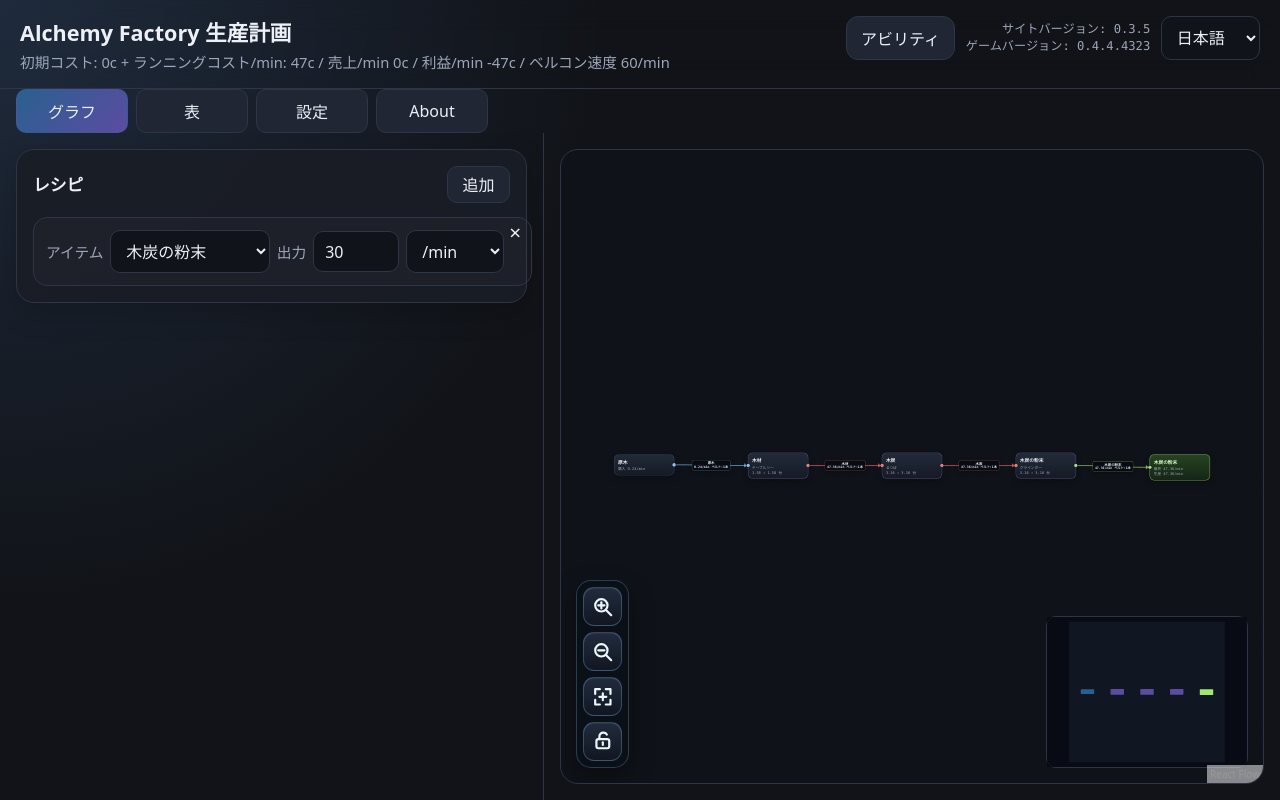
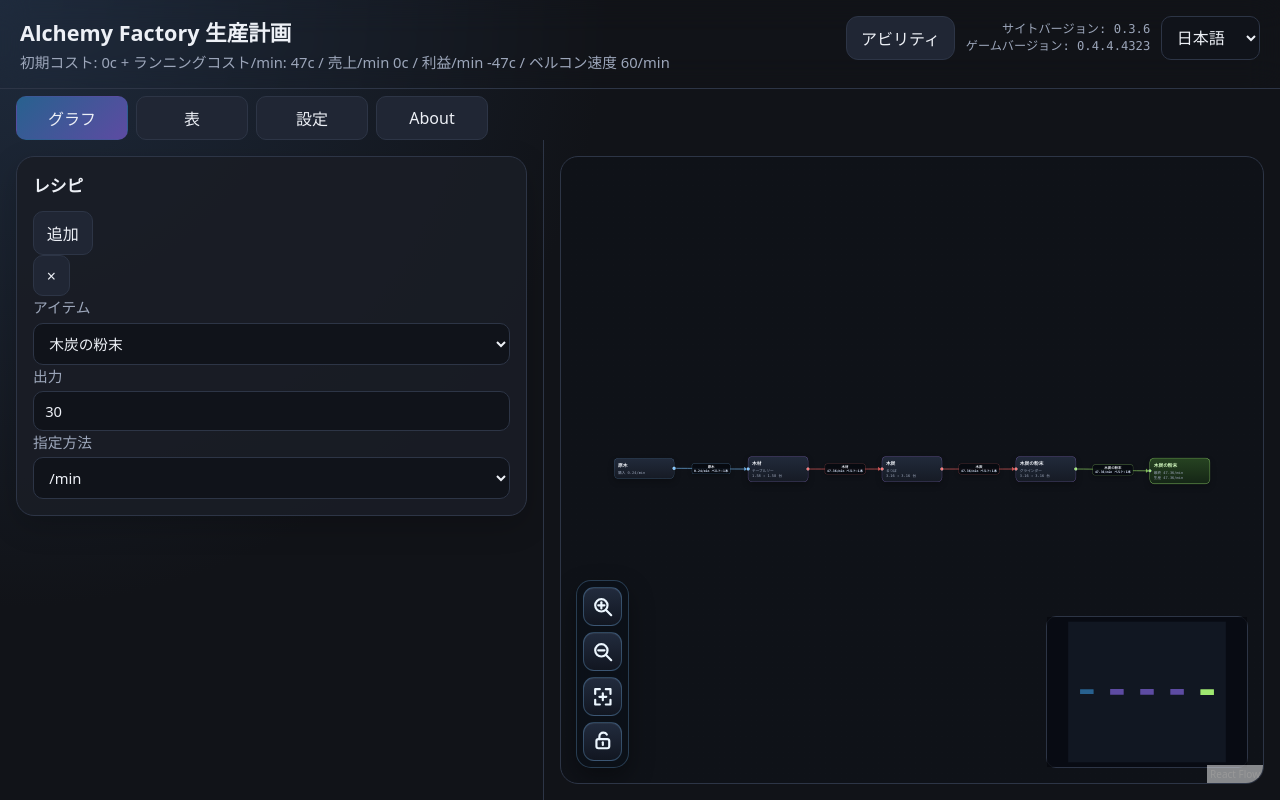
Before and after one commit to spaltfcy/alchemyfactory-calculator, a React (Vite) app: page / in a window 1280 px wide. Built offline with nearby package versions, Linux system fonts and the light colour scheme.

Commit message:
Add runtime hash modes and improve about page

```diff
--- a/package.json
+++ b/package.json
@@ -1,6 +1,6 @@
 {
   "name": "alchemyfactory-calculator",
-  "version": "0.3.5",
+  "version": "0.3.6",
   "private": true,
   "type": "module",
   "scripts": {
--- a/src/App.tsx
+++ b/src/App.tsx
@@ -1,5 +1,5 @@
 // @ts-nocheck
-import { useEffect, useMemo, useState } from 'react';
+import { useEffect, useMemo, useRef, useState } from 'react';
 import type { AbilityId, AppState } from './types';
 import { DEFAULT_STATE } from './defaultState';
 import { calculate } from './engine/calculate';
@@ -13,8 +13,14 @@ import { SettingsTab } from './components/SettingsTab';
 import { AboutTab } from './components/AboutTab';
 import { formatCopper, formatNumber } from './utils/format';
 
-const APP_VERSION = '0.3.5';
+const APP_VERSION = '0.3.6';
 const GAME_VERSION = '0.4.4.4323';
+
+type RuntimeFlags = {
+  debug: boolean;
+  explicitSafeMode: boolean;
+  safeMode: boolean;
+};
 
 const abilityLabels: Record<AbilityId, { ja: string; en: string }> = {
   logisticsEfficiency: { ja: '物流効率', en: 'Logistics' },
@@ -26,19 +32,56 @@ const abilityLabels: Record<AbilityId, { ja: string; en: string }> = {
   salesAbility: { ja: '販売能力', en: 'Sales' },
   negotiationSkill: { ja: '交渉スキル', en: 'Negotiation' },
   customerManagement: { ja: '顧客管理', en: 'Customers' },
-  relicKnowledge: { ja: '遺物知識', en: 'Relics' },
+  relicKnowledge: { ja: '聖遺物の知識', en: 'Relics' },
 };
 
-function parseRuntimeFlags() {
-  const hash = window.location.hash.startsWith('#') ? window.location.hash.slice(1) : window.location.hash;
-  const params = hash.split('&').filter(Boolean);
+function parseRuntimeFlags(): RuntimeFlags {
+  const rawHash = window.location.hash.startsWith('#') ? window.location.hash.slice(1) : window.location.hash;
+  const parts = rawHash.split('&').filter(Boolean);
+  const cleanParts: string[] = [];
+
+  let debug = false;
+  let explicitSafeMode = false;
+
+  for (const part of parts) {
+    if (part === 'DEBUG=ON') {
+      if (!debug) {
+        debug = true;
+        cleanParts.push('DEBUG=ON');
+      }
+
+      continue;
+    }
+
+    const lower = part.toLowerCase();
+    if (lower === 'safe' || lower === 'safemode') {
+      if (!explicitSafeMode) {
+        explicitSafeMode = true;
+        cleanParts.push(lower);
+      }
+
+      continue;
+    }
+  }
+
+  const cleanHash = cleanParts.length ? '#' + cleanParts.join('&') : '';
+
+  if (window.location.hash !== cleanHash) {
+    window.history.replaceState(null, '', window.location.pathname + window.location.search + cleanHash);
+  }
 
   return {
-    debug: params.includes('DEBUG=ON'),
-    safeMode: params.some((part) => {
-      const lower = part.toLowerCase();
-      return lower === 'safe' || lower === 'safemode';
-    }),
+    debug,
+    explicitSafeMode,
+    safeMode: debug || explicitSafeMode,
+  };
+}
+
+function resetStateForSafeMode(current: AppState): AppState {
+  return {
+    ...DEFAULT_STATE,
+    language: current.language,
+    activeTab: current.activeTab,
   };
 }
 
@@ -75,11 +118,29 @@ function mergeInitialState(safeMode: boolean): AppState {
 }
 
 export function App() {
-  const runtimeFlags = useMemo(() => parseRuntimeFlags(), []);
-  const [state, setState] = useState(() => mergeInitialState(runtimeFlags.safeMode));
+  const [runtimeFlags, setRuntimeFlags] = useState(() => parseRuntimeFlags());
+  const [state, setState] = useState(() => mergeInitialState(parseRuntimeFlags().safeMode));
   const [abilityOpen, setAbilityOpen] = useState(false);
+  const previousSafeMode = useRef(runtimeFlags.safeMode);
   const lang = state.language;
   const showSidebar = state.activeTab === 'graph' || state.activeTab === 'table';
+
+  useEffect(() => {
+    const onHashChange = () => {
+      setRuntimeFlags(parseRuntimeFlags());
+    };
+
+    window.addEventListener('hashchange', onHashChange);
+    return () => window.removeEventListener('hashchange', onHashChange);
+  }, []);
+
+  useEffect(() => {
+    if (!previousSafeMode.current && runtimeFlags.safeMode) {
+      setState((current) => resetStateForSafeMode(current));
+    }
+
+    previousSafeMode.current = runtimeFlags.safeMode;
+  }, [runtimeFlags.safeMode]);
 
   useEffect(() => {
     if (runtimeFlags.safeMode) return;
@@ -142,7 +203,7 @@ export function App() {
           <h1>
             {t('appTitle', lang)}
             {runtimeFlags.debug && <span className="debug-badge">[DEBUG]</span>}
-            {runtimeFlags.safeMode && <span className="safe-mode-badge">Safe mode</span>}
+            {runtimeFlags.explicitSafeMode && <span className="safe-mode-badge">Safe mode</span>}
           </h1>
           <p>
             {initialCostLabel}: {formatCopper(initialCost)} + {runningCostLabel}: {formatCopper(runningCost)} /{' '}
@@ -150,7 +211,7 @@ export function App() {
             {formatCopper(result.totals.profitCopperPerMin)} / {t('conveyorSpeed', lang)}{' '}
             {formatNumber(result.totals.conveyorItemsPerMinute)}/min
           </p>
-          {runtimeFlags.safeMode && <p className="safe-mode-notice">{safeModeNotice}</p>}
+          {runtimeFlags.explicitSafeMode && <p className="safe-mode-notice">{safeModeNotice}</p>}
         </div>
 
         <div className={abilityOpen ? 'header-ability-panel is-open' : 'header-ability-panel'} aria-label={t('abilities', lang)}>
--- a/src/components/AboutTab.tsx
+++ b/src/components/AboutTab.tsx
@@ -2,53 +2,66 @@
 import type { Lang } from '../types';
 
 const repoUrl = 'https://github.com/spaltfcy/alchemyfactory-calculator';
+const safeModeUrl = 'https://spaltfcy.github.io/alchemyfactory-calculator/#safemode';
 
 export function AboutTab({ lang }: { lang: Lang }) {
   if (lang === 'en') {
     return (
-      <div className="about-tab stack">
       <section className="panel about-panel">
         <h2>About this tool</h2>
-          <p>This is a fresh implementation of a small Alchemy Factory production planner for GitHub Pages.</p>
-          <p>The initial recipe data is based on Alchemy Factory Codex pages and is intentionally small. Replace the data files after checking the latest in-game values.</p>
-          <ul>
-            <li>Graph / Table / Settings / About tabs</li>
-            <li>Japanese / English UI</li>
+
+        <p>This is an Alchemy Factory production planner that runs on GitHub Pages.</p>
+
+        <p>If you find bugs or incorrect recipes, please report them on GitHub.</p>
+
+        <h3>Features</h3>
+        <ul className="about-feature-list">
           <li>Multiple production targets</li>
           <li>Items/min or machine-count targets</li>
+          <li>Machine count and conveyor count estimation</li>
           <li>Byproduct reuse / discard settings</li>
-            <li>Conveyor count estimation</li>
-            <li>Ability values saved and defined in editable arrays</li>
-            <li>Double-click a graph node to toggle completed state</li>
+          <li>Fuel calculation</li>
+          <li>Graph and table views</li>
+          <li>JSON save / load</li>
+          <li>Auto-save for recipes and settings</li>
+          <li>
+            When opening multiple tabs, using <a href={safeModeUrl}>SafeMode</a> is recommended because it disables auto-save.
+          </li>
         </ul>
+
         <p>
-            GitHub: <a href={repoUrl} target="_blank" rel="noreferrer">{repoUrl}</a>
+          GitHub: <a href={repoUrl}>{repoUrl}</a>
         </p>
       </section>
-      </div>
     );
   }
 
   return (
-    <div className="about-tab stack">
     <section className="panel about-panel">
       <h2>このツールについて</h2>
-        <p>GitHub Pages で使える Alchemy Factory 生産計画ツールの新規実装です。</p>
-        <p>初期レシピは Alchemy Factory Codex ベースの少数データです。後でゲーム内最新値に合わせて data ファイルを差し替えてください。</p>
-        <ul>
-          <li>グラフ / 表 / 設定 / About タブ</li>
-          <li>日本語 / 英語切り替え</li>
-          <li>複数の最終出力</li>
-          <li>生産数/min または 機械台数指定</li>
+
+      <p>GitHub Pages で使える Alchemy Factory 生産計画ツールです。</p>
+
+      <p>不具合やレシピの間違え等ありましたら GitHub で報告してください。</p>
+
+      <h3>機能</h3>
+      <ul className="about-feature-list">
+        <li>複数アイテムの生産計画</li>
+        <li>生産数/min または機械台数指定</li>
+        <li>必要設備数とベルコン本数の計算</li>
         <li>副産物の再利用 / 破棄</li>
-          <li>ベルコン本数の逆算</li>
-          <li>アビリティ保存と配列定義</li>
-          <li>グラフノードのダブルクリックで作成済み切り替え</li>
+        <li>燃料計算</li>
+        <li>グラフ表示 / 表表示</li>
+        <li>JSON保存 / 読込</li>
+        <li>レシピと設定の自動保存</li>
+        <li>
+          複数タブ起動する場合は <a href={safeModeUrl}>SafeMode</a> で実行すると自動保存が無効化されるのでおすすめです。
+        </li>
       </ul>
+
       <p>
-          GitHub: <a href={repoUrl} target="_blank" rel="noreferrer">{repoUrl}</a>
+        GitHub: <a href={repoUrl}>{repoUrl}</a>
       </p>
     </section>
-    </div>
   );
 }
--- a/src/components/TargetEditor.tsx
+++ b/src/components/TargetEditor.tsx
@@ -1,5 +1,5 @@
 // @ts-nocheck
-import type { Lang, ProductionTarget } from '../types';
+import type { ItemCategory, Lang, ProductionTarget } from '../types';
 import { itemById } from '../data/items';
 import { DEFAULT_RECIPE_BY_ITEM_ID, getRecipesProducing, recipeById } from '../data/recipes';
 import { t, text } from '../i18n';
@@ -10,13 +10,60 @@ export type TargetEditorProps = {
   onChange: (targets: ProductionTarget[]) => void;
 };
 
-function getSelectableOutputItems(lang: Lang) {
-  const collator = new Intl.Collator(lang === 'ja' ? 'ja' : 'en');
-  return Object.keys(recipeById)
-    .flatMap((recipeId) => recipeById[recipeId].outputs.map((output) => output.itemId))
-    .filter((itemId, index, array) => array.indexOf(itemId) === index)
-    .filter((itemId) => getRecipesProducing(itemId).length > 0)
-    .sort((a, b) => collator.compare(text(itemById[a].name, lang), text(itemById[b].name, lang)));
+type SelectableItemGroup = {
+  category: ItemCategory;
+  items: string[];
+};
+
+const CATEGORY_ORDER: ItemCategory[] = ['raw', 'fuel', 'material', 'component', 'herb', 'catalyst', 'currency', 'other'];
+
+const CATEGORY_LABELS: Record<ItemCategory, { ja: string; en: string }> = {
+  raw: { ja: '原料', en: 'Raw' },
+  fuel: { ja: '燃料', en: 'Fuel' },
+  component: { ja: '部品', en: 'Components' },
+  material: { ja: '素材', en: 'Materials' },
+  herb: { ja: '植物・薬草', en: 'Herbs' },
+  catalyst: { ja: '触媒・錬金', en: 'Catalysts' },
+  currency: { ja: '通貨', en: 'Currency' },
+  other: { ja: 'その他', en: 'Other' },
+};
+
+function getSelectableOutputItems(lang: Lang): string[] {
+  const collator = new Intl.Collator(lang === 'ja' ? 'ja' : 'en', { numeric: true, sensitivity: 'base' });
+  const seen = new Set<string>();
+
+  for (const recipe of Object.values(recipeById)) {
+    for (const output of recipe.outputs) {
+      if (!itemById[output.itemId]) continue;
+      if (getRecipesProducing(output.itemId).length <= 0) continue;
+      seen.add(output.itemId);
+    }
+  }
+
+  return [...seen].sort((a, b) => {
+    const ai = itemById[a];
+    const bi = itemById[b];
+    const ac = CATEGORY_ORDER.indexOf(ai?.category ?? 'other');
+    const bc = CATEGORY_ORDER.indexOf(bi?.category ?? 'other');
+
+    if (ac !== bc) return ac - bc;
+    return collator.compare(text(ai.name, lang), text(bi.name, lang));
+  });
+}
+
+function getSelectableOutputGroups(lang: Lang): SelectableItemGroup[] {
+  const items = getSelectableOutputItems(lang);
+  const groups = new Map<ItemCategory, string[]>();
+
+  for (const itemId of items) {
+    const category = itemById[itemId]?.category ?? 'other';
+    const group = groups.get(category) ?? [];
+
+    group.push(itemId);
+    groups.set(category, group);
+  }
+
+  return CATEGORY_ORDER.map((category) => ({ category, items: groups.get(category) ?? [] })).filter((group) => group.items.length > 0);
 }
 
 function getDefaultRecipeId(itemId: string): string {
@@ -26,6 +73,7 @@ function getDefaultRecipeId(itemId: string): string {
 function makeTarget(lang: Lang): ProductionTarget {
   const selectable = getSelectableOutputItems(lang);
   const outputItemId = selectable[0] ?? recipeById[Object.keys(recipeById)[0]]?.primaryOutputId;
+
   return {
     id: 'target-' + crypto.randomUUID(),
     recipeId: getDefaultRecipeId(outputItemId),
@@ -36,76 +84,69 @@ function makeTarget(lang: Lang): ProductionTarget {
 }
 
 export function TargetEditor({ lang, targets, onChange }: TargetEditorProps) {
-  const selectableOutputItems = getSelectableOutputItems(lang);
+  const selectableGroups = getSelectableOutputGroups(lang);
 
   function updateTarget(id: string, patch: Partial<ProductionTarget>) {
     onChange(
       targets.map((target) => {
         if (target.id !== id) return target;
+
         const next = { ...target, ...patch };
         if (patch.outputItemId) next.recipeId = getDefaultRecipeId(patch.outputItemId);
+
         return next;
       }),
     );
   }
 
   return (
-    <section className="panel target-panel-v0112">
-      <div className="target-panel-header-v0112">
+    <section className="panel target-editor">
+      <div className="target-editor-header">
         <h2>{t('targets', lang)}</h2>
-        <button className="target-add-v0112" onClick={() => onChange([...targets, makeTarget(lang)])}>
+        <button type="button" onClick={() => onChange([...targets, makeTarget(lang)])}>
           {t('addTarget', lang)}
         </button>
       </div>
 
-      <div className="target-list-v0112">
+      <div className="target-list">
         {targets.map((target) => (
-          <div className="target-card-v0112" key={target.id}>
+          <div key={target.id} className="target-card">
             <button
-              className="target-remove-v0112"
               type="button"
+              className="target-remove"
               aria-label={t('remove', lang)}
-              title={t('remove', lang)}
               onClick={() => onChange(targets.filter((x) => x.id !== target.id))}
             >
               ×
             </button>
 
-            <div className="target-row-v0112">
-              <span className="target-label-v0112">{lang === 'ja' ? 'アイテム' : 'Item'}</span>
-
-              <select
-                className="target-item-select-v0112"
-                value={target.outputItemId}
-                onChange={(e) => updateTarget(target.id, { outputItemId: e.target.value })}
-              >
-                {selectableOutputItems.map((itemId) => (
-                  <option key={itemId} value={itemId}>
-                    {text(itemById[itemId].name, lang)}
-                  </option>
+            <label>
+              {lang === 'ja' ? 'アイテム' : 'Item'}
+              <select value={target.outputItemId} onChange={(e) => updateTarget(target.id, { outputItemId: e.target.value })}>
+                {selectableGroups.map((group) => (
+                  <optgroup key={group.category} label={CATEGORY_LABELS[group.category][lang]}>
+                    {group.items.map((itemId) => (
+                      <option key={itemId} value={itemId}>
+                        {text(itemById[itemId].name, lang)}
+                      </option>
+                    ))}
+                  </optgroup>
                 ))}
               </select>
+            </label>
 
-              <span className="target-label-v0112">{lang === 'ja' ? '出力' : 'Output'}</span>
+            <label>
+              {lang === 'ja' ? '出力' : 'Output'}
+              <input type="number" min={0} step={1} value={target.value} onChange={(e) => updateTarget(target.id, { value: Number(e.target.value) })} />
+            </label>
 
-              <input
-                className="target-value-input-v0112"
-                type="number"
-                min="0"
-                step="0.1"
-                value={target.value}
-                onChange={(e) => updateTarget(target.id, { value: Number(e.target.value) })}
-              />
-
-              <select
-                className="target-mode-select-v0112"
-                value={target.mode}
-                onChange={(e) => updateTarget(target.id, { mode: e.target.value as ProductionTarget['mode'] })}
-              >
+            <label>
+              {t('mode', lang)}
+              <select value={target.mode} onChange={(e) => updateTarget(target.id, { mode: e.target.value as ProductionTarget['mode'] })}>
                 <option value="rate">{t('rateShort', lang)}</option>
                 <option value="machines">{t('machinesShort', lang)}</option>
               </select>
-            </div>
+            </label>
           </div>
         ))}
       </div>
--- a/src/defaultState.ts
+++ b/src/defaultState.ts
@@ -2,7 +2,7 @@ import type { AppState } from './types';
 import { DEFAULT_ABILITIES } from './data/abilityTables';
 
 export const DEFAULT_STATE: AppState = {
-  version: 11,
+  version: 12,
   language: 'ja',
   activeTab: 'graph',
   targets: [
--- a/src/styles.css
+++ b/src/styles.css
@@ -1199,3 +1199,75 @@ body {
     grid-template-columns: 1fr;
   }
 }
+
+
+/* v0.3.6 runtime flags and selection UI */
+.tabs {
+  padding-top: 0.45rem;
+  padding-left: 1rem;
+}
+
+.debug-badge {
+  margin-left: 0.55rem;
+  color: #ff4d4f;
+  font-family: ui-monospace, SFMono-Regular, Menlo, Consolas, monospace;
+  font-size: 0.72em;
+  vertical-align: middle;
+}
+
+.safe-mode-badge {
+  margin-left: 0.55rem;
+  color: #9fe870;
+  font-family: ui-monospace, SFMono-Regular, Menlo, Consolas, monospace;
+  font-size: 0.72em;
+  vertical-align: middle;
+}
+
+.safe-mode-notice {
+  margin-top: 0.25rem;
+  color: #9fe870;
+  font-weight: 700;
+}
+
+.target-editor select optgroup {
+  color: var(--muted);
+  font-weight: 800;
+}
+
+.target-editor select option {
+  color: #111827;
+  font-weight: 400;
+}
+
+.about-panel {
+  height: 100%;
+  max-width: 68rem;
+  margin-inline: auto;
+  overflow: auto;
+}
+
+.about-panel h2 {
+  margin-top: 0;
+}
+
+.about-panel h3 {
+  margin: 0.9rem 0 0.45rem;
+}
+
+.about-feature-list {
+  display: grid;
+  grid-template-columns: repeat(2, minmax(14rem, 1fr));
+  gap: 0.35rem 1.25rem;
+  margin: 0.4rem 0 0.9rem;
+  padding-left: 1.25rem;
+}
+
+.about-feature-list li {
+  line-height: 1.35;
+}
+
+@media (max-width: 820px) {
+  .about-feature-list {
+    grid-template-columns: 1fr;
+  }
+}
```
Lines whose indentation alone changed are shown as unchanged.
